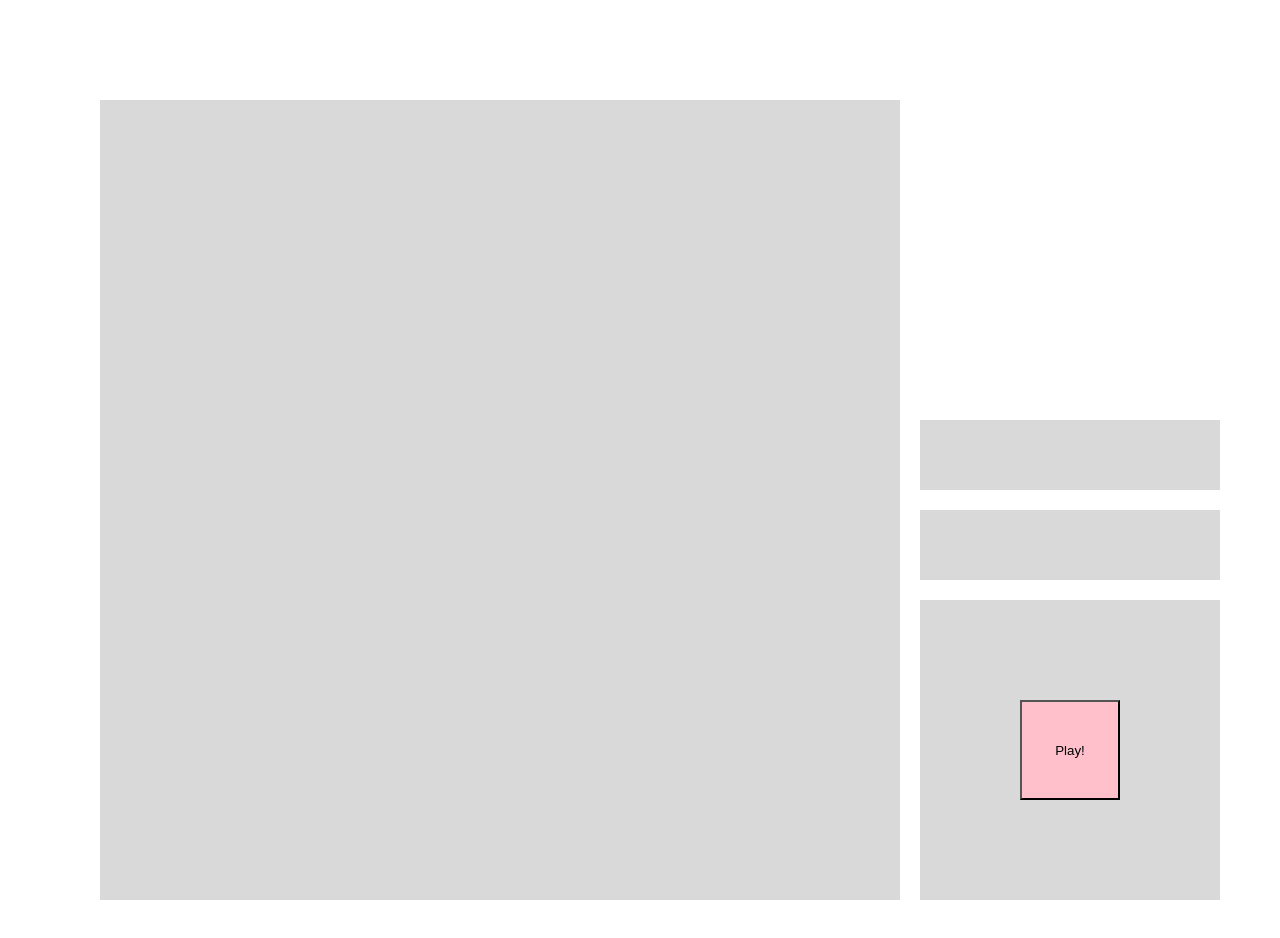
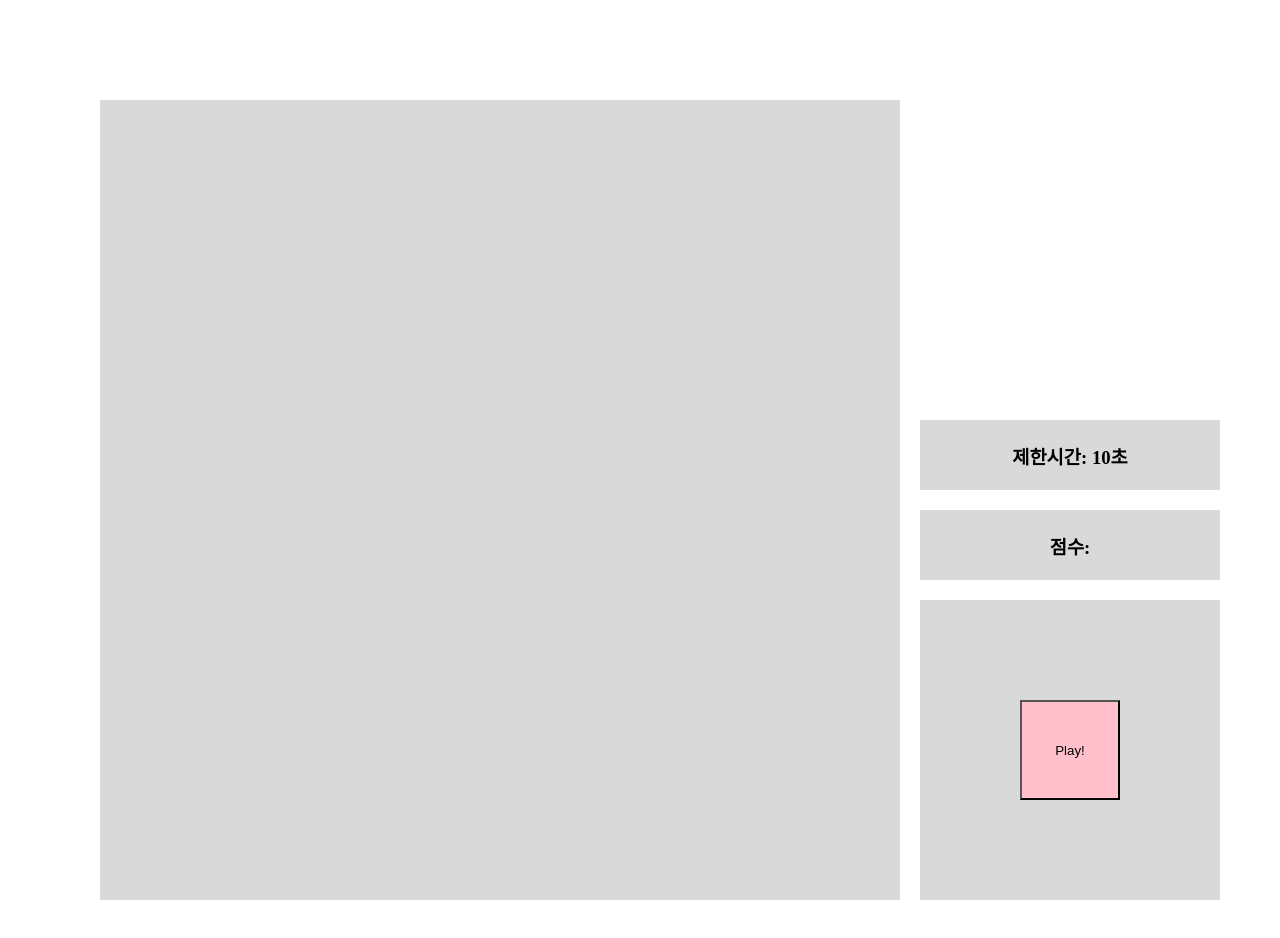
Before and after one commit to hmoongi94/7week, a plain HTML site: page setTimeout/aimlab.html in a window 1280 px wide. Drawn offline with Linux system fonts and the light colour scheme.

Commit message:
제한시간,점수 text 추가

```diff
--- a/setTimeout/aimlab.html
+++ b/setTimeout/aimlab.html
@@ -99,17 +99,30 @@
 
     div[3].style.width = "300px"
     div[3].style.height = "70px"
+    div[3].style.display = "flex"
+    div[3].style.justifyContent = "center"
+    div[3].style.alignItems = "center"
     div[3].style.position = "relative"
     div[3].style.marginTop = "20px"
     div[3].style.marginLeft = "20px"
     div[3].style.backgroundColor = "#d9d9d9"
 
+
+    let h3 = document.getElementsByTagName("h3")
+    div[3].appendChild(document.createElement("h3"))
+    h3[0].textContent = "제한시간: 10초"
+
     div[4].style.width = "300px"
     div[4].style.height = "70px"
     div[4].style.position = "relative"
+    div[4].style.display = "flex"
+    div[4].style.justifyContent = "center"
+    div[4].style.alignItems = "center"
     div[4].style.marginTop = "20px"
     div[4].style.marginLeft = "20px"
     div[4].style.backgroundColor = "#d9d9d9"
+    div[4].appendChild(document.createElement("h3"))
+    h3[1].textContent = "점수:"
 
     div[5].style.width = "300px"
     div[5].style.height = "300px"
```
